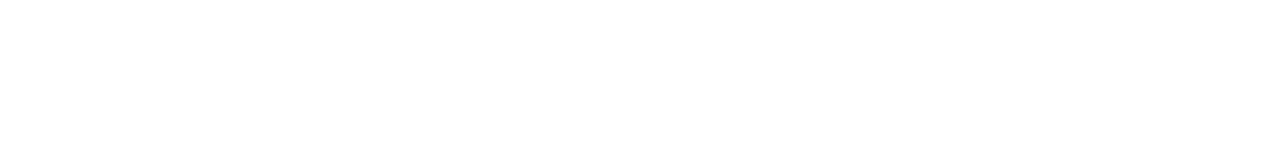
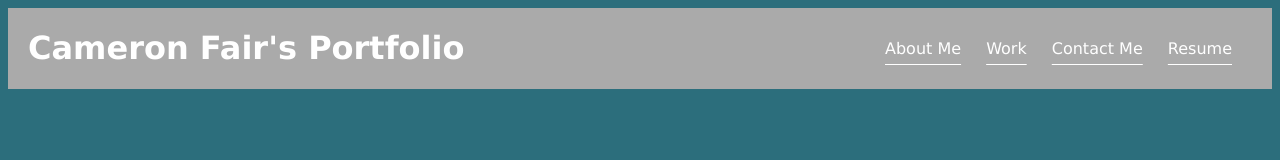
Before and after one commit to Camorama3/Cams-Portfolio, a plain HTML site: page index.html in a window 1280 px wide. Drawn offline with Linux system fonts and the light colour scheme.

Commit message:
Further modifications to css including nesting and added css

```diff
--- a/assets/css/style.css
+++ b/assets/css/style.css
@@ -1,23 +1,36 @@
 .header {
-    background-color: rgb(49, 158, 158);
+    background-color: #aaaaaa;
     font-family: 'Lucida Sans', 'Lucida Sans Regular', 'Lucida Grande', 'Lucida Sans Unicode', Geneva, Verdana, sans-serif;
+
+    & h1 {
+        display: inline-block;
+        color: #fff;
+        /* margin-left: 40x; */
+        padding-left: 20px;
+    }
+
+    & div {
+        float: right;
+        padding-top: 15px;
+        margin-right: 20px;
+
+        & ul {
+            list-style-type: none;
+
+            & li {
+                margin-right: 20px;
+                display: inline-block;
+
+                & a {
+                    color: #ffffff;
+                    text-decoration: underline;
+                    text-underline-offset: 10px;
+                }
+            }
+        }
+    }
 }
 
-.header h1 {
-    color: #fff;
+body {
+    background-color: #2c6e7c;
 }
-
-.header ul {
-    list-style-type: none;
-
-    /* text-align: right; */
-}
-
-.header div {
-
-}
-
-.header ul li {
-    display: inline-block;
-    margin-right: 20px;
-}
--- a/index.html
+++ b/index.html
@@ -8,14 +8,28 @@
 </head>
 
 <body>
-    <header>
+    <div class="header">
+        <h1>
+            Cameron Fair's Portfolio
+        </h1>
         <div>
-            <h1>
-
-            </h1>
+            <ul>
+                <li>
+                    <a href="#about-me">About Me</a>
+                </li>
+                <li>
+                    <a href="#work">Work</a>
+                </li>
+                <li>
+                    <a href="#contact-me">Contact Me</a>
+                </li>
+                <li>
+                    <a href="#resume">Resume</a>
+                </li>
+            </ul>
         </div>
 
-    </header>
+    </div>
 
 </body>
 
```
